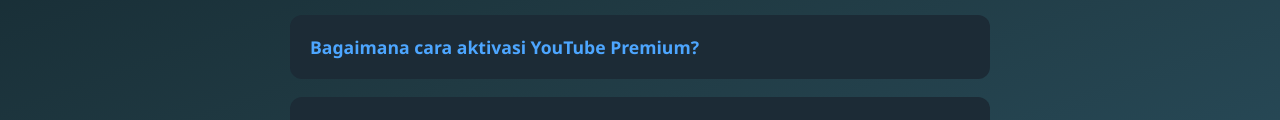
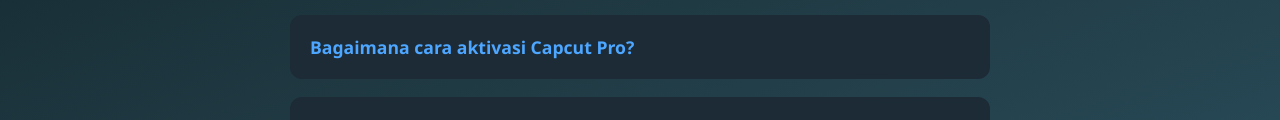
Before and after one commit to Masterkunzz/zovadocs, a plain HTML site: page index.html in a window 1280 px wide. Shown: the part 379-499 px from the top of the page. Drawn offline with Linux system fonts and the light colour scheme.

Commit message:
Update index.html

```diff
--- a/index.html
+++ b/index.html
@@ -82,7 +82,7 @@
   <!-- FAQ List -->
   <div class="faq-container" id="faqList">
     <div class="faq-item"><a href="tutorial/order.html">Bagaimana cara order?</a></div>
-    <div class="faq-item"><a href="tutorial/ytprem.html">Bagaimana cara aktivasi YouTube Premium?</a></div>
+    <div class="faq-item"><a href="tutorial/ccpro.html">Bagaimana cara aktivasi Capcut Pro?</a></div>
     <div class="faq-item"><a href="tutorial/javabedrock.html">Bagaimana cara aktivasi Minecraft Java Bedrock?</a></div>
   </div>
 
```
